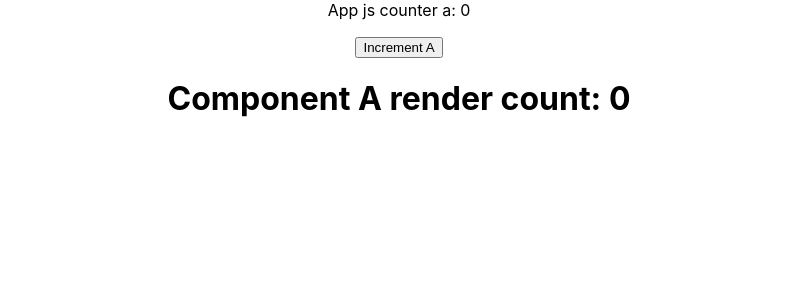
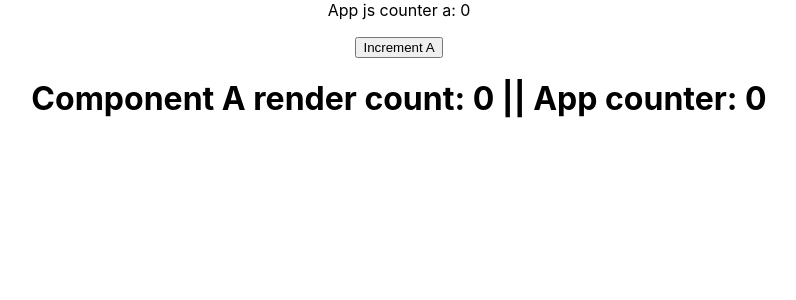
Before and after one commit to LuisGhz/react-4h-course-6, a React (Create React App) app: page / in a window 1280 px wide. Shown: the top 300 px of the page, without its empty margins (241-1037 px from the left). Built offline with nearby package versions, Linux system fonts and the light colour scheme.

Commit message:
Retrieve props. Show count prop

```diff
--- a/src/components/ComponentA.js
+++ b/src/components/ComponentA.js
@@ -1,14 +1,14 @@
 import { useEffect } from 'react';
 
 let renderCount = 0;
-const ComponentA = () => {
+const ComponentA = props => {
   useEffect(() => {
     renderCount++;
   })
   return (
     <div>
       <h1>
-        Component A render count: { renderCount }
+        Component A render count: { renderCount } || App counter: { props.count }
       </h1>
     </div>
   )
```
